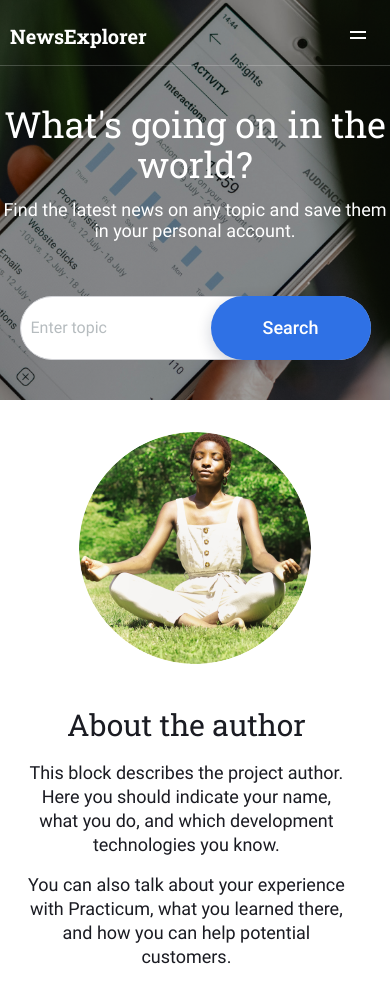
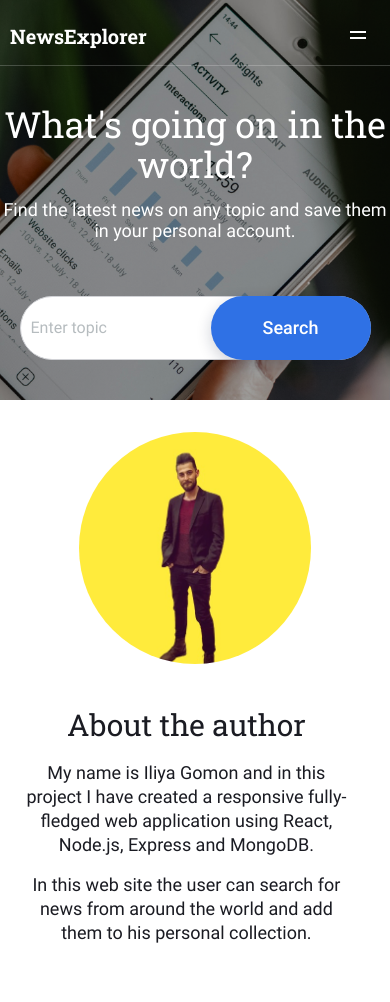
Before and after one commit to iliyaa7/final-project-iliya, a React (Create React App) app in the folder fronted/: page / in a window 390 px wide. Shown: the top 1002 px of the page. Built offline with nearby package versions, Linux system fonts and the light colour scheme; no server answers.

Commit message:
about correction

```diff
--- a/fronted/src/components/AboutAuthor/AboutAuthor.css
+++ b/fronted/src/components/AboutAuthor/AboutAuthor.css
@@ -9,11 +9,12 @@
 .about__image {
   width: 464px;
   height: 464px;
-  border-radius: 1000px;
+  border-radius: 80%;
   margin: 5.55% 56px 0 7.22%;
-  background-image: url('../../images/image-03.png');
+  background-image: url('../../images/iliyaa-removebg-preview.jpg');
   background-repeat: no-repeat;
-  background-size: contain;
+  background-size: cover;
+  background-position: center;
 }
 
 .about__text-container {
@@ -41,6 +42,13 @@
   margin: 24px 0 0;
 }
 
+@media only screen and (max-width: 1130px){
+  .about__image {
+    border-radius: 15%;
+  }
+}
+
+
 
 
 @media only screen and (max-width: 768px){
@@ -55,6 +63,7 @@
     max-width: 232px;
     max-height: 232px;
     margin: 7.94% 32px 0 5.2%;
+    border-radius: 80%;
   }
 
   .about__text-container {
--- a/fronted/src/components/AboutAuthor/AboutAuthor.js
+++ b/fronted/src/components/AboutAuthor/AboutAuthor.js
@@ -6,8 +6,9 @@ function AboutAuthor() {
       <div className='about__image'/>
       <div className='about__text-container'>
         <h2 className='about__title'>About the author</h2>
-        <p className='about__content'>This block describes the project author. Here you should indicate your name, what you do, and which development technologies you know.</p>
-        <p className='about__content'>You can also talk about your experience with Practicum, what you learned there, and how you can help potential customers.</p>
+        <p className='about__content'>My name is Iliya Gomon and in this project I have created a responsive fully-fledged web application using React, Node.js, Express and MongoDB.
+        </p>
+        <p className='about__content'>In this web site the user can search for news from around the world and add them to his personal collection.<br/></p>
       </div>
     </div>
   )
```
Also changed, not shown: fronted/src/images/iliyaa-removebg-preview.jpg (added).
